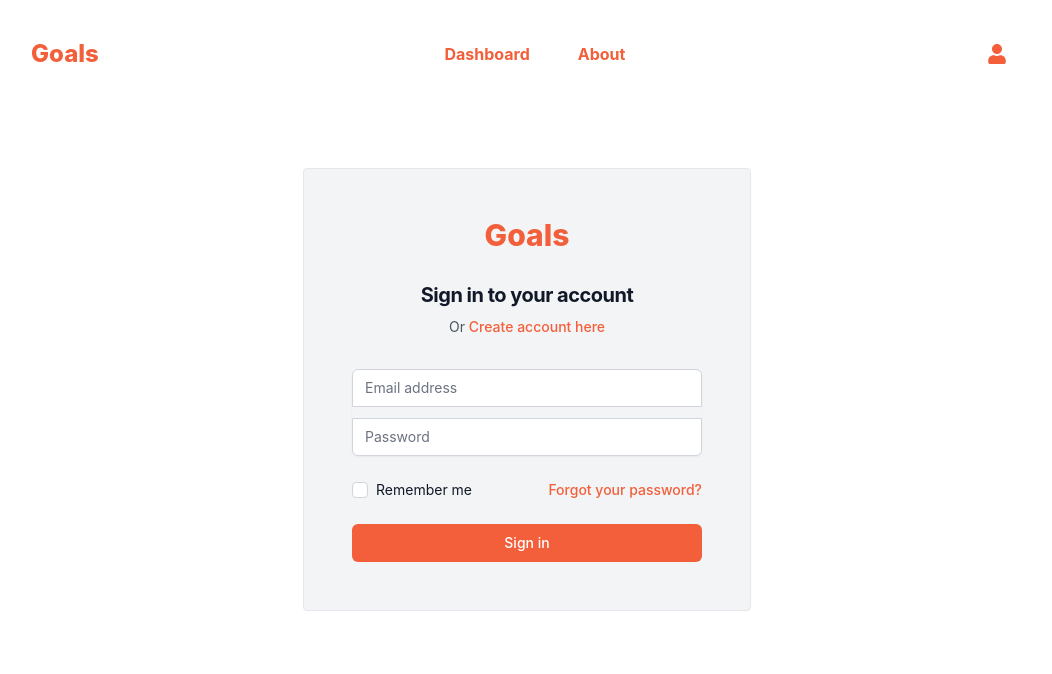
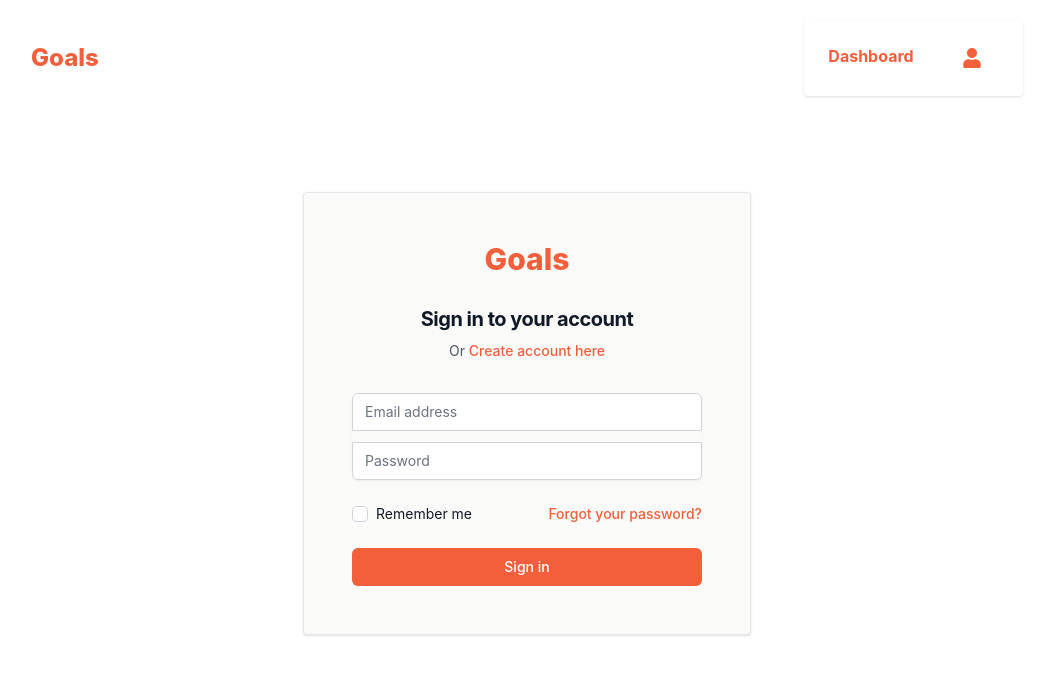
Before and after one commit to mxoMbatha/Goals, a React (Create React App) app in the folder goals-frontend/: page /login in a window 1280 px wide. Shown: the top 674 px of the page, without its empty margins (113-1165 px from the left). Built offline with nearby package versions, Linux system fonts and the light colour scheme.

Commit message:
modified navbar and moved left of the page

```diff
--- a/goals-frontend/src/App.js
+++ b/goals-frontend/src/App.js
@@ -6,7 +6,7 @@ import Login from './pages/Login'
 import Navigation from './features/Navigation';
 import { ToastContainer} from 'react-toastify';
 import 'react-toastify/dist/ReactToastify.css';
-import Dashbord from './pages/Dashbord';
+import Dashboard from './pages/Dashboard';
 
 function App() {
   return (
@@ -19,7 +19,7 @@ function App() {
         <Route path='/' element={<Home/>}/>
       <Route path='/register' element={<Register />}/>
             <Route path='/login' element={<Login />} />
-            <Route path='/dashbord' element={<Dashbord />} />
+            <Route path='/dashboard' element={<Dashboard />} />
 
 
       </Routes>
--- a/goals-frontend/src/features/Navigation.jsx
+++ b/goals-frontend/src/features/Navigation.jsx
@@ -23,16 +23,19 @@ const Navigation = () => {
   setHamburgerList(!hamburgerList);
   }
   return (
-    <div className={`${useLocation().pathname==='/register'&& 'hidden' } relative container mx-auto  px-4 py-3 sm:mt-6 transition delay-500 `}>
+    <div className={`${useLocation().pathname==='/register'&& 'hidden' } relative container mx-auto  px-4 py-3 sm:mt-2 transition delay-500 `}>
       <div className="flex items-center justify-between container ">
       <div className=""><h1><Link to='/' className=' hover:text-darkGrayishBlue text-fanta logo font-bold'> Goals</Link></h1></div>
-        <div className="hidden md:flex space-x-12 font-bold ">
-          <Link to='/dashboard' className='hover:text-darkGrayishBlue text-fanta'>Dashboard</Link>
-          <Link to='/about' className='hover:text-darkGrayishBlue text-fanta'>About</Link>
-        </div>
 
-        <div className='flex'>
-          {user ? <><button onClick={onLogout} className="hidden md:block p-1 text-fanta bg-white text-xl baseline px-4 hover:text-darkGrayishBlue font-bold"><FaSignOutAlt/></button></>: <><Link className="hidden md:block p-1 text-fanta bg-white text-xl baseline px-4 hover:text-darkGrayishBlue font-bold" to='/login'><FaUser/></Link></>}
+
+        <div className='flex p-6 pr-3 shadow  rounded gap-3 grid grid-cols-2 '>
+
+          <Link to='/dashboard' className='hidden md:flex space-x-12 font-bold hover:text-darkGrayishBlue  text-fanta'>Dashboard</Link>
+          {/* <Link to='/about' className='hover:text-darkGrayishBlue text-fanta'>About</Link> */}
+
+          { <Link className={ "hidden md:block p-1 text-fanta grid pl-9 bg-none text-xl baseline   hover:text-darkGrayishBlue  font-bold" } to='/login'><FaUser /></Link> }
+
+          {user ? <><button onClick={onLogout} className="hidden md:block p-1 text-fanta  bg-white text-xl baseline  hover:text-darkGrayishBlue font-bold"><FaSignOutAlt/></button></>: <></>}
         </div>
 
         <button id='menu-btn' className={`block hamburger md:hidden focus:outline-none ' transition delay-500 easy-out`}
--- a/goals-frontend/src/index.css
+++ b/goals-frontend/src/index.css
@@ -36,6 +36,7 @@ code {
   display:grid;
   grid-template-columns:1fr 2fr;
   height: 100vh;
+  color:rgb(235, 230, 230)
 }
 .spinnerContainer{
   position:fixed;
--- a/goals-frontend/src/pages/Dashbord.jsx
+++ b/goals-frontend/src/pages/Dashboard.jsx
@@ -17,7 +17,7 @@ const Dashbord = () =>
   return (
      <>
      <div className='container p-2 mx-auto'>
-      <h1>Welcome  { user.firstName}</h1>
+      <h1>Welcome  {user.firstName}</h1>
       <Qoutes/>
       </div>
       </>
--- a/goals-frontend/src/pages/Login.jsx
+++ b/goals-frontend/src/pages/Login.jsx
@@ -46,7 +46,7 @@ const Login = () => {
   return (
     <div className='container p-2 mx-auto'>
        <div className="flex min-h-full mx-auto  items-center justify-center py-12 px-6 sm:px-6 lg:px-8   rounded mt-7 ">
-        <div className="w-full max-w-md bg-gray-100 border p-12 rounded space-y-8">
+        <div className="w-full max-w-md bg-stone-50 border shadow p-12 rounded space-y-8">
           <div>
             <div className="mx-auto  h-10  w-auto logo text-fanta">
               <p className='text-3xl'>Goals</p>
--- a/goals-frontend/tailwind.config.js
+++ b/goals-frontend/tailwind.config.js
@@ -23,7 +23,8 @@ module.exports = {
           darkGrayishBlue:'hsl(227,12%,61%)',
           veryDarkBlue:'hsl(223,12%,13%)',
           veryPaleFanta:'hsl(13,100%,96%)',
-          darkBlueish:'hsl(0,0%,98%)',
+          darkBlueish: 'hsl(0,0%,98%)',
+
         }
       },
     },
```
Also changed, not shown: 1 other file (tests, documents, lock files or other folders).
